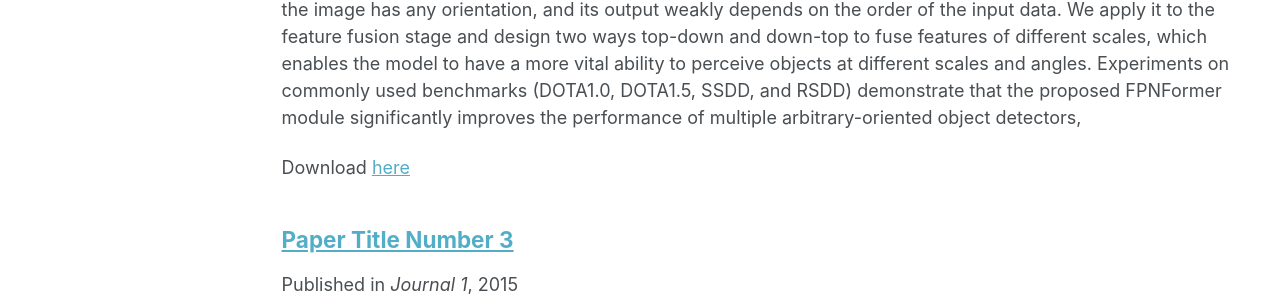
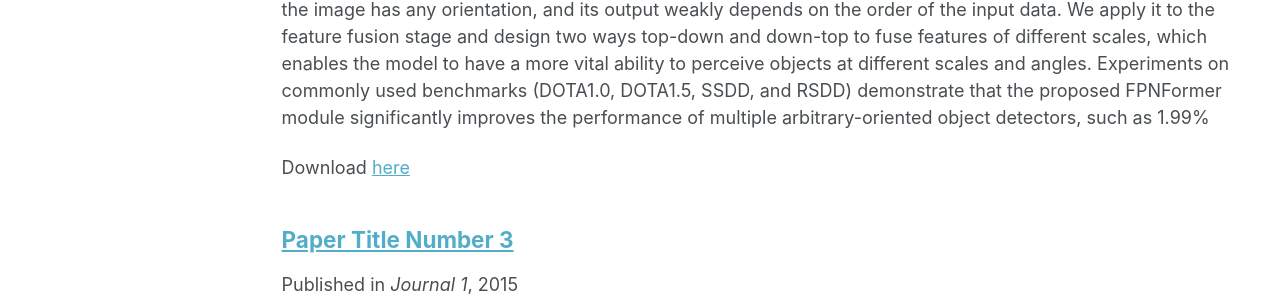
Before and after one commit to yangtian6781/yangtian6781.github.io, a Jekyll site: the page built from _pages/publications.md, in a window 1280 px wide and 1312 px high. Shown: the part 455-755 px from the top of the window. Built offline with Jekyll 4.4.1, drawn with Linux system fonts in a browser that asks for light colours; some web fonts are replaced; some of the changed text lies outside the part shown.

Commit message:
Update 2024-01-08.md

```diff
--- a/_publications/2024-01-08.md
+++ b/_publications/2024-01-08.md
@@ -2,7 +2,7 @@
 title: "FPNFormer: Rethink the Method of Processing the Rotation-Invariance and Rotation-Equivariance on Arbitrary-Oriented Object Detection"
 collection: publications
 permalink: /publication/2024-01-08
-excerpt: 'FPNFormer (Feature Pyramid Network Transformer Decoder) module, which can effectively deal with the strong rotation arbitrary of remote sensing images while improving the expressiveness and robustness of the model. It is a plug-and-play module that can be well transferred to various detection models and significantly improves performance. Specifically, we use the computational method of Transformer Decoder to deal with the problem that the image has any orientation, and its output weakly depends on the order of the input data. We apply it to the feature fusion stage and design two ways top-down and down-top to fuse features of different scales, which enables the model to have a more vital ability to perceive objects at different scales and angles. Experiments on commonly used benchmarks (DOTA1.0, DOTA1.5, SSDD, and RSDD) demonstrate that the proposed FPNFormer module significantly improves the performance of multiple arbitrary-oriented object detectors, '
+excerpt: 'FPNFormer (Feature Pyramid Network Transformer Decoder) module, which can effectively deal with the strong rotation arbitrary of remote sensing images while improving the expressiveness and robustness of the model. It is a plug-and-play module that can be well transferred to various detection models and significantly improves performance. Specifically, we use the computational method of Transformer Decoder to deal with the problem that the image has any orientation, and its output weakly depends on the order of the input data. We apply it to the feature fusion stage and design two ways top-down and down-top to fuse features of different scales, which enables the model to have a more vital ability to perceive objects at different scales and angles. Experiments on commonly used benchmarks (DOTA1.0, DOTA1.5, SSDD, and RSDD) demonstrate that the proposed FPNFormer module significantly improves the performance of multiple arbitrary-oriented object detectors, such as 1.99%'
 date: 2024-01-08
 venue: 'TGRS'
 paperurl: 'https://ieeexplore.ieee.org/abstract/document/10384424'
```
